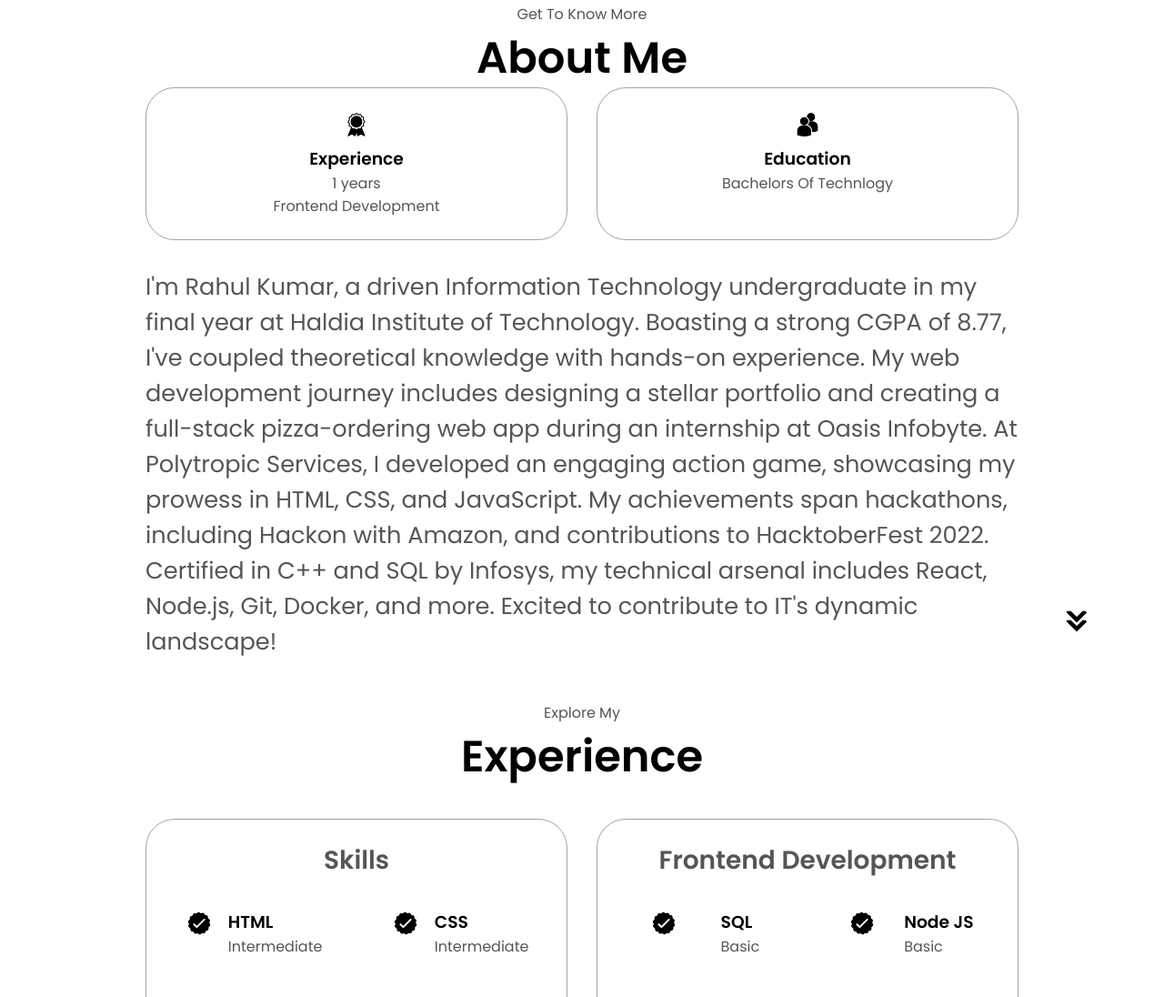
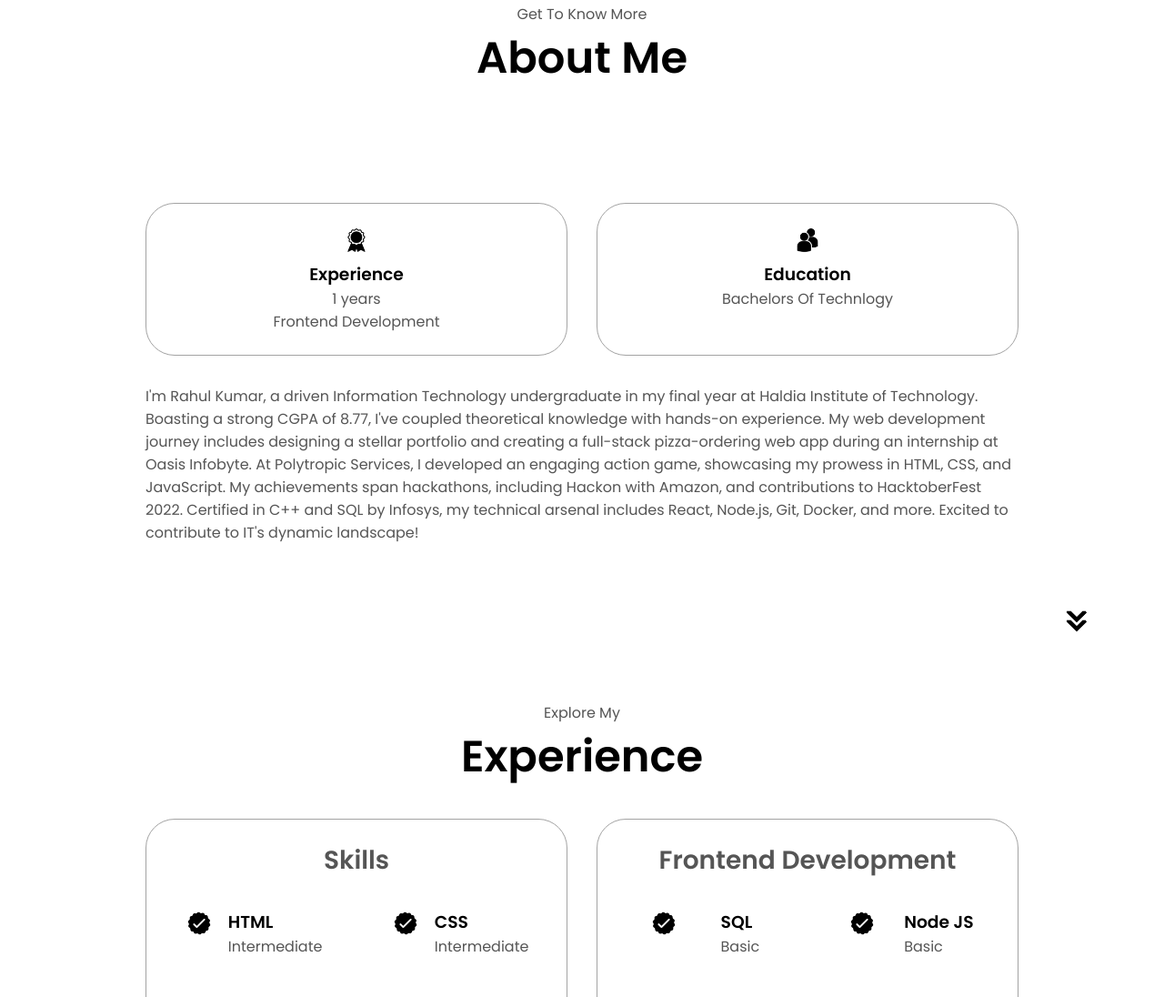
Before and after one commit to Rahulkumar878/portfolio, a plain HTML site: page index.html in a window 1280 px wide. Shown: the part 925-2021 px from the top of the page at 91% size. Drawn offline with Linux system fonts and the light colour scheme.

```diff
--- a/index.html
+++ b/index.html
@@ -104,7 +104,7 @@
             </div>
           </div>
           <div class="text-container">
-            <p style="font-size: 1.6rem;">
+            <p style="font-size: 1rem;">
               I'm Rahul Kumar, a driven Information Technology undergraduate in my final year at Haldia Institute of Technology. Boasting a strong CGPA of 8.77, I've coupled theoretical knowledge with hands-on experience. My web development journey includes designing a stellar portfolio and creating a full-stack pizza-ordering web app during an internship at Oasis Infobyte. At Polytropic Services, I developed an engaging action game, showcasing my prowess in HTML, CSS, and JavaScript. My achievements span hackathons, including Hackon with Amazon, and contributions to HacktoberFest 2022. Certified in C++ and SQL by Infosys, my technical arsenal includes React, Node.js, Git, Docker, and more. Excited to contribute to IT's dynamic landscape!
             </p>
           </div>
```
